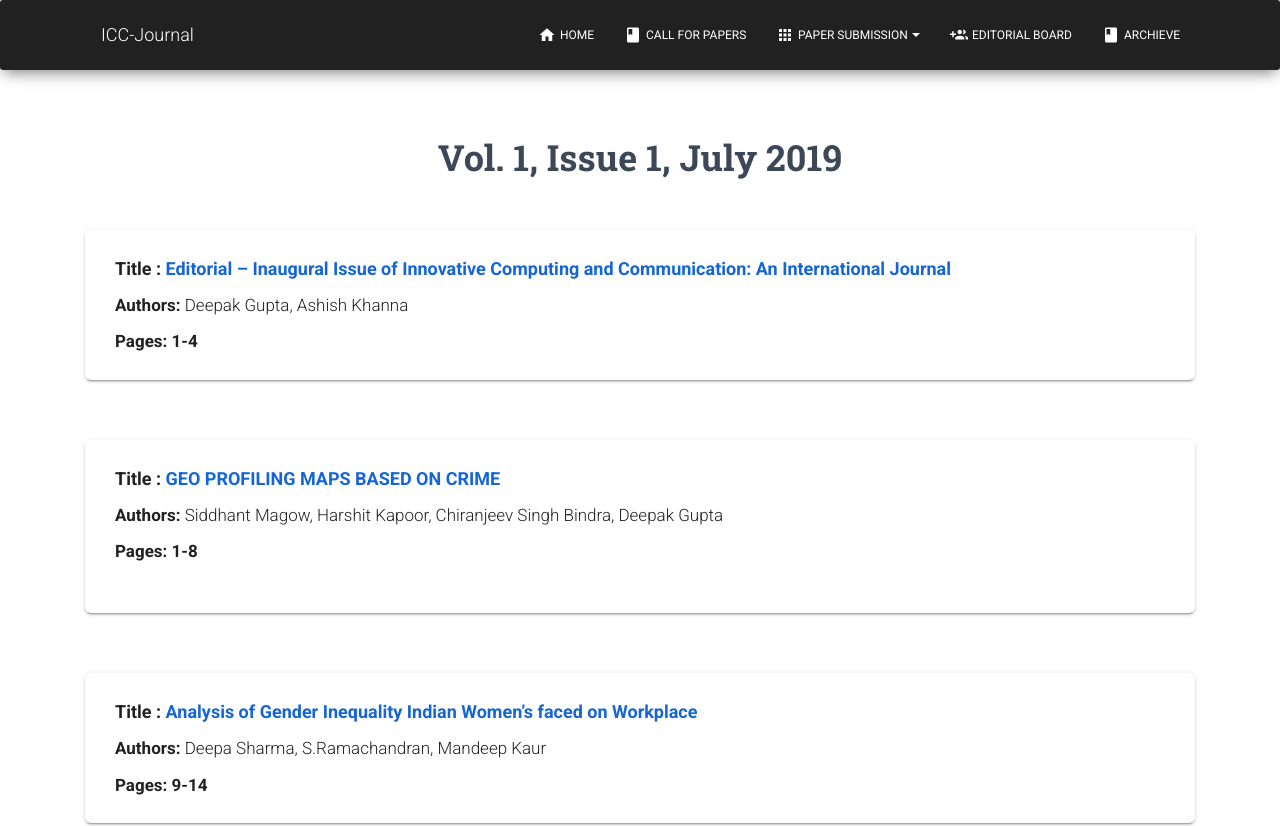
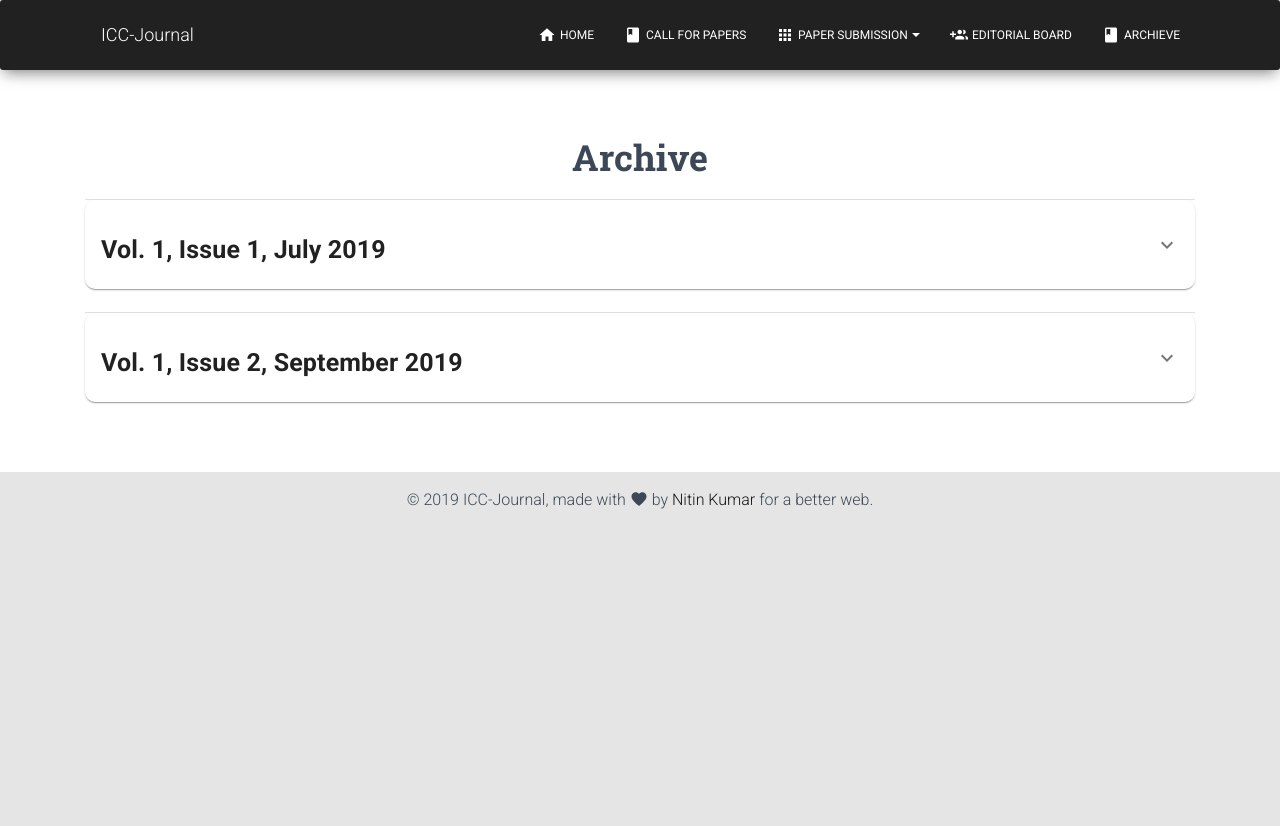
Before and after one commit to snitin315/icc-journal-website, a Next.js app: page /archieve in a window 1280 px wide. Shown: the top 826 px of the page. After the commit the page ends 800 px from the top, so only its background shows below. Built offline with nearby package versions, Linux system fonts and the light colour scheme.

Commit message:
change layout of archive page

```diff
--- a/pages-sections/Archive-Sections/ArchiveSection.js
+++ b/pages-sections/Archive-Sections/ArchiveSection.js
@@ -2,6 +2,11 @@ import React from 'react';
 // material-ui components
 import { makeStyles } from '@material-ui/core/styles';
 // core components
+import ExpansionPanel from '@material-ui/core/ExpansionPanel';
+import ExpansionPanelSummary from '@material-ui/core/ExpansionPanelSummary';
+import ExpansionPanelDetails from '@material-ui/core/ExpansionPanelDetails';
+import Typography from '@material-ui/core/Typography';
+import ExpandMoreIcon from '@material-ui/icons/ExpandMore';
 import GridContainer from 'components/Grid/GridContainer.js';
 import GridItem from 'components/Grid/GridItem.js';
 import Card from 'components/Card/Card.js';
@@ -16,8 +21,23 @@ export default function AdvisoryBoard() {
     <div className={classes.section}>
       <h2 className={classes.title} style={{ textAlign: 'center' }}>
         {' '}
-        Vol. 1, Issue 1, July 2019
+        Archive
       </h2>
+      <ExpansionPanel style={{ borderRadius: '10px' }}>
+        <ExpansionPanelSummary
+          expandIcon={<ExpandMoreIcon />}
+          aria-controls="panel1a-content"
+          id="panel1a-header"
+        >
+          <Typography className={classes.heading}>
+            {' '}
+            <h3>
+              {' '}
+              <b>Vol. 1, Issue 1, July 2019 </b>{' '}
+            </h3>
+          </Typography>
+        </ExpansionPanelSummary>
+        <ExpansionPanelDetails>
           <GridContainer justify="center" style={{ textAlign: 'justify' }}>
             <GridItem xs={12} sm={12} md={12}>
               <Card>
@@ -164,13 +184,14 @@ export default function AdvisoryBoard() {
                         style={{ color: '#1565d4' }}
                       >
                         {' '}
-                    Optimizing Machine Learning Models using Multiobjective Grasshopper Optimization
-                    Algorithm{' '}
+                        Optimizing Machine Learning Models using Multiobjective Grasshopper
+                        Optimization Algorithm{' '}
                       </a>{' '}
                     </b>
                   </h4>
                   <h5>
-                <b>Authors: </b> Ashish Sharma, Deepak Gupta, Nimish Verma, Mayank Sehgal, Nitesh
+                    <b>Authors: </b> Ashish Sharma, Deepak Gupta, Nimish Verma, Mayank Sehgal,
+                    Nitesh
                   </h5>
                   <h5>
                     <b>Pages: 29-34</b>
@@ -277,17 +298,59 @@ export default function AdvisoryBoard() {
                     <b>Authors: </b> Moolchand sharma, Shubbham Gupta, Suman Deswal
                   </h5>
                   <h5>
-                <b>Pages: </b>
+                    <b>Pages: 65-74 </b>
                   </h5>
                 </CardBody>
               </Card>
             </GridItem>
 
-        <h2 className={classes.title} style={{ textAlign: 'center' }}>
+            <GridItem xs={12} sm={12} md={12}>
+              <Card>
+                <CardBody>
+                  <h4>
+                    <b>
+                      Title :{' '}
+                      <a
+                        href="https://drive.google.com/file/d/1VkwFJgT7QDc5MQ7qbE93TeoxNeWnuZ7D/view?usp=sharing"
+                        target="_blank"
+                        style={{ color: '#1565d4' }}
+                      >
                         {' '}
-          Vol. 1, Issue 2, September 2019
-        </h2>
+                        Comparative Analysis of Big Data Analytics and IoT Technologies{' '}
+                      </a>{' '}
+                    </b>
+                  </h4>
+                  <h5>
+                    <b>Authors: </b> Theres Bemila Jenet, Sonali Bapte
+                  </h5>
+                  <h5>
+                    <b>Pages: 75-78 </b>
+                  </h5>
+                </CardBody>
+              </Card>
+            </GridItem>
+          </GridContainer>
+        </ExpansionPanelDetails>
+      </ExpansionPanel>
 
+      <br />
+
+      <ExpansionPanel style={{ borderRadius: '10px' }}>
+        <ExpansionPanelSummary
+          expandIcon={<ExpandMoreIcon />}
+          aria-controls="panel1a-content"
+          id="panel1a-header"
+        >
+          <Typography className={classes.heading}>
+            {' '}
+            <h3>
+              {' '}
+              <b>Vol. 1, Issue 2, September 2019 </b>{' '}
+            </h3>
+          </Typography>
+        </ExpansionPanelSummary>
+        <ExpansionPanelDetails>
+          <GridContainer justify="center" style={{ textAlign: 'justify' }}>
             <GridItem xs={12} sm={12} md={12}>
               <Card>
                 <CardBody>
@@ -305,8 +368,8 @@ export default function AdvisoryBoard() {
                     </b>
                   </h4>
                   <h5>
-                <b>Authors: </b> Nimit Nayak, Sahib Singh, Rajatdeep Singh, Ramandeep Singh, Parul
-                Dawar
+                    <b>Authors: </b> Nimit Nayak, Sahib Singh, Rajatdeep Singh, Ramandeep Singh,
+                    Parul Dawar
                   </h5>
                   <h5>
                     <b>Pages: 1-6</b>
@@ -358,7 +421,7 @@ export default function AdvisoryBoard() {
                     </b>
                   </h4>
                   <h5>
-                <b>Authors: </b> Srishti Sahni, Farzil Kidwai, Prerna Sharma, Harshit Singhal
+                    <b>Authors: </b> Sai Rakshit S Harathas
                   </h5>
                   <h5>
                     <b>Pages: 17-20</b>
@@ -393,6 +456,8 @@ export default function AdvisoryBoard() {
               </Card>
             </GridItem>
           </GridContainer>
+        </ExpansionPanelDetails>
+      </ExpansionPanel>
     </div>
   );
 }
--- a/pages-sections/PaperSubmission-Sections/PaperSubmissionTemplate.js
+++ b/pages-sections/PaperSubmission-Sections/PaperSubmissionTemplate.js
@@ -52,7 +52,11 @@ export default function Instruction() {
                 <a> ijicc.editor@gmail.com </a>
               </h5>
               <h6>Paper Template of it is available. CLick the button below.</h6>
-              <Button color="primary" target="_blank" href="https://drive.google.com/file/d/1R8ZlvIia2s5EpOK44Sh73xZRi4B0c7Av/view?usp=sharing">
+              <Button
+                color="primary"
+                target="_blank"
+                href="https://drive.google.com/file/d/1R8ZlvIia2s5EpOK44Sh73xZRi4B0c7Av/view?usp=sharing"
+              >
                 {' '}
                 <strong> Get Paper Template</strong>
               </Button>
```
Lines whose indentation alone changed are shown as unchanged.
